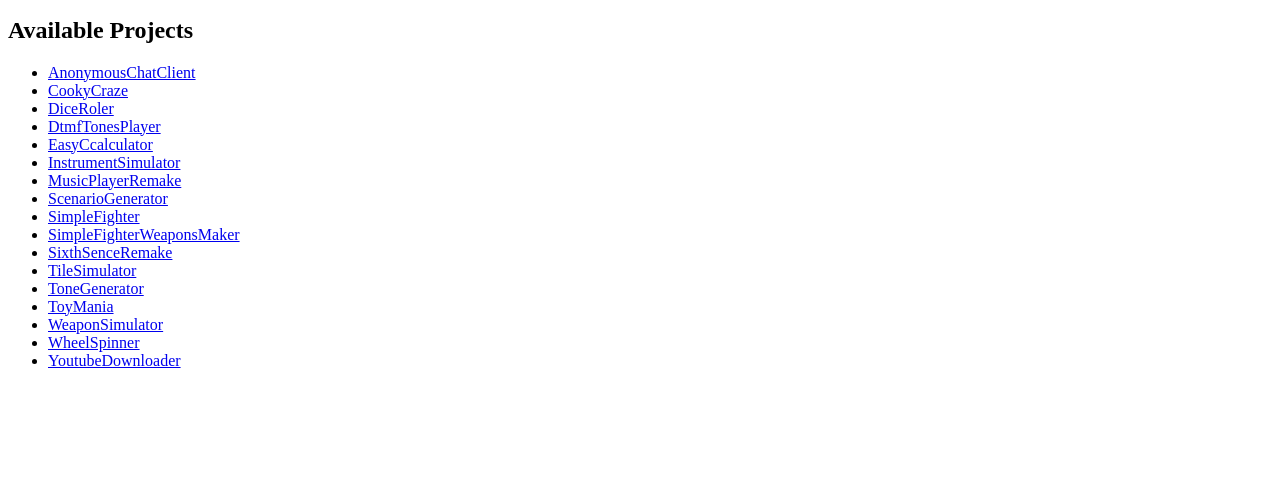
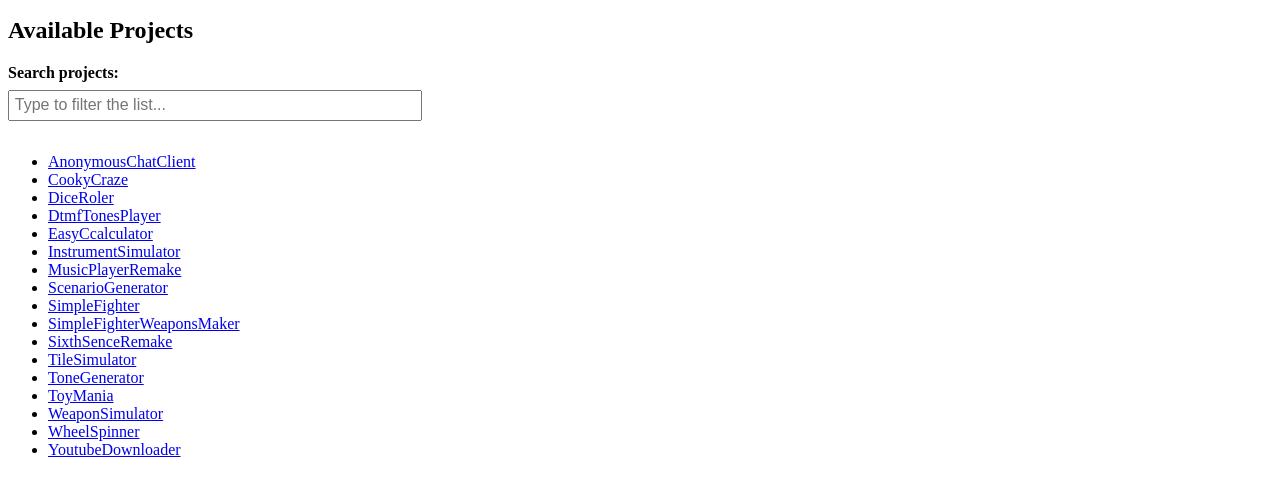
Before and after one commit to tsatria03/tsatria03.github.io, a plain HTML site: page index.html in a window 1280 px wide. Shown: the part 253-746 px from the top of the page. Drawn offline with Linux system fonts and the light colour scheme.

Commit message:
Added the ability to search projects by type and to have it filtered automaticly.

```diff
--- a/index.html
+++ b/index.html
@@ -4,21 +4,47 @@
   <meta charset="UTF-8" />
   <meta name="viewport" content="width=device-width, initial-scale=1.0"/>
   <title>My Projects - tsatria03</title>
+
   <script>
     window.addEventListener('DOMContentLoaded', () => {
       const ul = document.querySelector('ul');
       const items = Array.from(ul.querySelectorAll('li'));
 
+      // Sort the items alphabetically
       items.sort((a, b) => {
         const textA = a.textContent.toLowerCase();
         const textB = b.textContent.toLowerCase();
         return textA.localeCompare(textB);
       });
+      items.forEach(item => ul.appendChild(item));
 
-    items.forEach(item => ul.appendChild(item));
+      // Search logic
+      const searchInput = document.getElementById('searchBox');
+      searchInput.addEventListener('input', () => {
+        const query = searchInput.value.toLowerCase();
+        items.forEach(item => {
+          const text = item.textContent.toLowerCase();
+          item.style.display = text.includes(query) ? '' : 'none';
+        });
+      });
     });
   </script>
+
+  <style>
+    #searchLabel {
+      font-weight: bold;
+    }
+    #searchBox {
+      margin: 0.5em 0 1em 0;
+      padding: 0.3em;
+      width: 100%;
+      max-width: 400px;
+      font-size: 1em;
+    }
+  </style>
+
 </head>
+
 <body>
   <h1>Introduction</h1>
   <p>
@@ -34,6 +60,10 @@
   </p>
 
   <h2>Available Projects</h2>
+
+  <label id="searchLabel" for="searchBox">Search projects:</label><br>
+  <input id="searchBox" type="text" aria-labelledby="searchLabel" placeholder="Type to filter the list..." />
+
   <ul>
     <li><a href="projects/AnonymousChatClient/">AnonymousChatClient</a></li>
     <li><a href="projects/CookyCraze/">CookyCraze</a></li>
@@ -53,5 +83,6 @@
     <li><a href="projects/WheelSpinner/">WheelSpinner</a></li>
     <li><a href="projects/YoutubeDownloader/">YoutubeDownloader</a></li>
   </ul>
+
 </body>
 </html>
```
Lines whose indentation alone changed are shown as unchanged.
